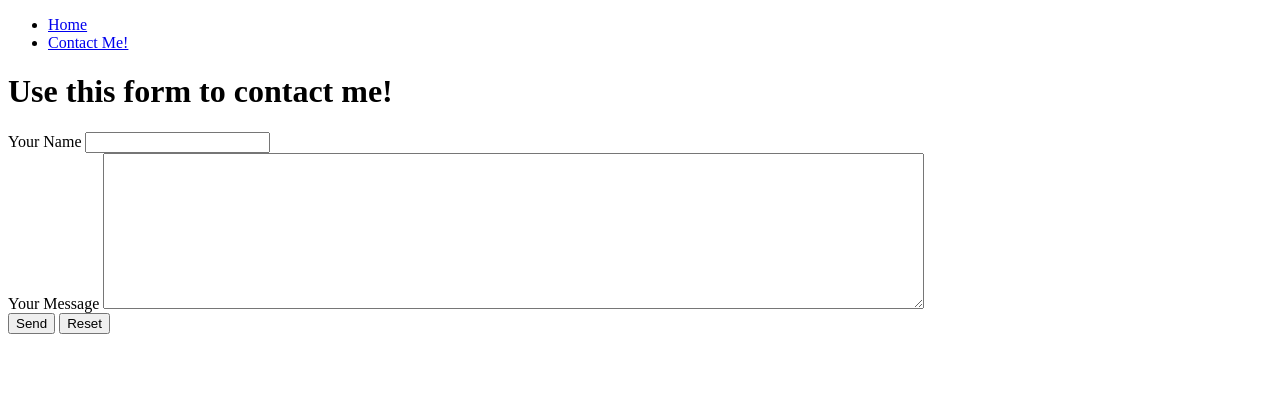
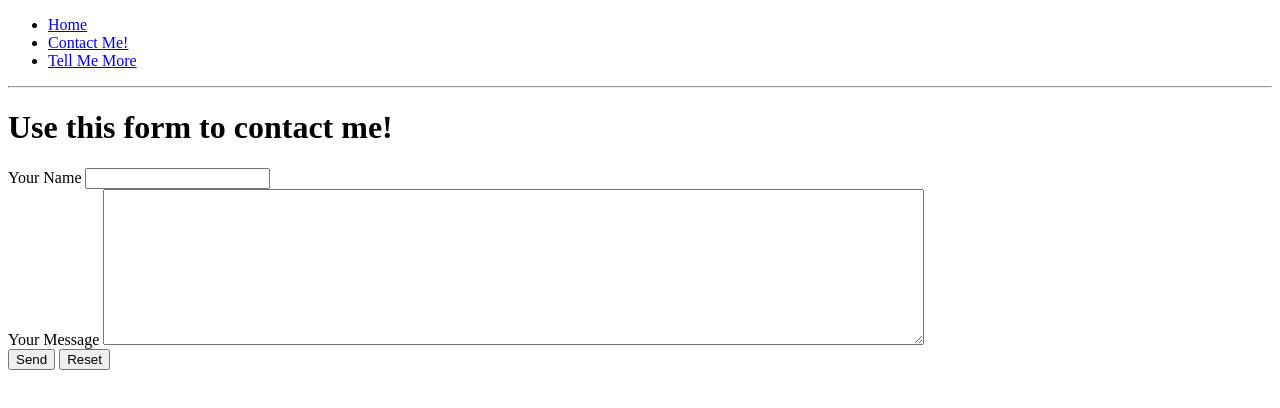
Before and after one commit to mixolidia/all_about_me, a plain HTML site: page contact.html in a window 1280 px wide. Drawn offline with Linux system fonts and the light colour scheme.

Commit message:
Add tell me more link to home and contact page navigation Add hr tag to match Andy's example page

```diff
--- a/contact.html
+++ b/contact.html
@@ -11,11 +11,13 @@
             <ul>
                 <li><a href="index.html">Home</a></li>
                 <li><a href="contact.html">Contact Me!</a></li>
+                <li><a href="tell_me_more.html">Tell Me More</a></li>
             </ul>
         </nav>
         <main>
-        <h1>Use this form to contact me!</h1>
-        <form action="https://formspree.io/mixolidia@gmail.com" method="POST">
+            <hr>
+            <h1>Use this form to contact me!</h1>
+            <form action="https://formspree.io/mixolidia@gmail.com" method="POST">
                 <div>
                     <label for="your_name">Your Name</label>
                     <input id ="your_name" type="text" name="your_name" autocomplete="off">
@@ -26,7 +28,7 @@
                 </div>
                 <input type="submit" value="Send">
                 <input type="reset" value="Reset">
-          </form>
+            </form>
         </main>
     </body>
 </html>
```
Also changed, not shown: index.html (+2 -0 lines).
